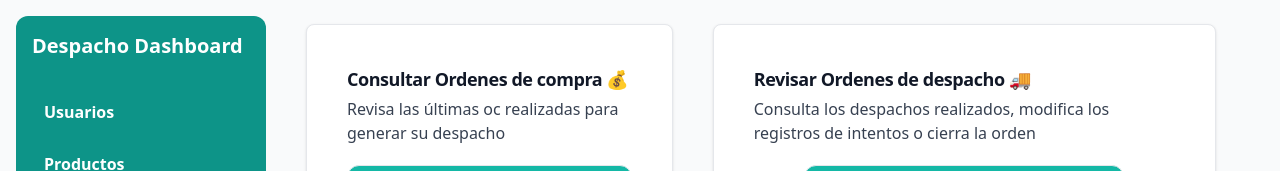
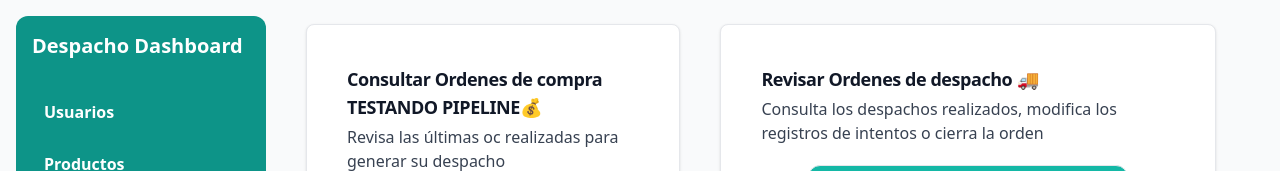
Before and after one commit to RataTudela/proyecto_devops, a React (Vite) app in the folder proyecto semestral/front_despacho/: page / in a window 1280 px wide. Shown: the top 171 px of the page. Built offline with nearby package versions, Linux system fonts and the light colour scheme.

Commit message:
testeando pipeline

```diff
--- a/proyecto semestral/front_despacho/src/componentes/CrudAdmin/PruebaCards.jsx
+++ b/proyecto semestral/front_despacho/src/componentes/CrudAdmin/PruebaCards.jsx
@@ -11,7 +11,7 @@ export const PruebaCards = () => {
     <section>
       <div className="flex justify-center">
         <CardComponent
-          title="Consultar Ordenes de compra 💰"
+          title="Consultar Ordenes de compra TESTANDO PIPELINE💰"
           description="Revisa las últimas oc realizadas para generar su despacho"
           buttonText="Consultar"
           onClick={() => {
```
